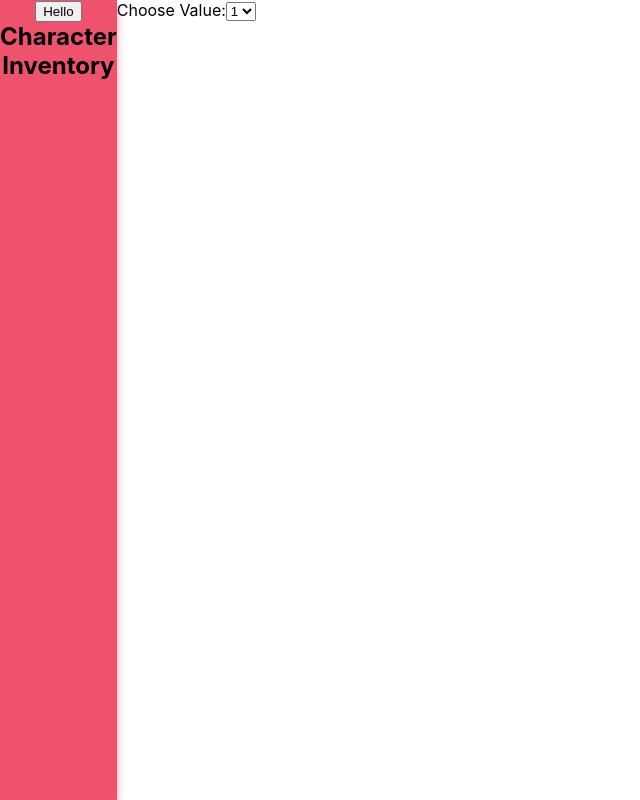
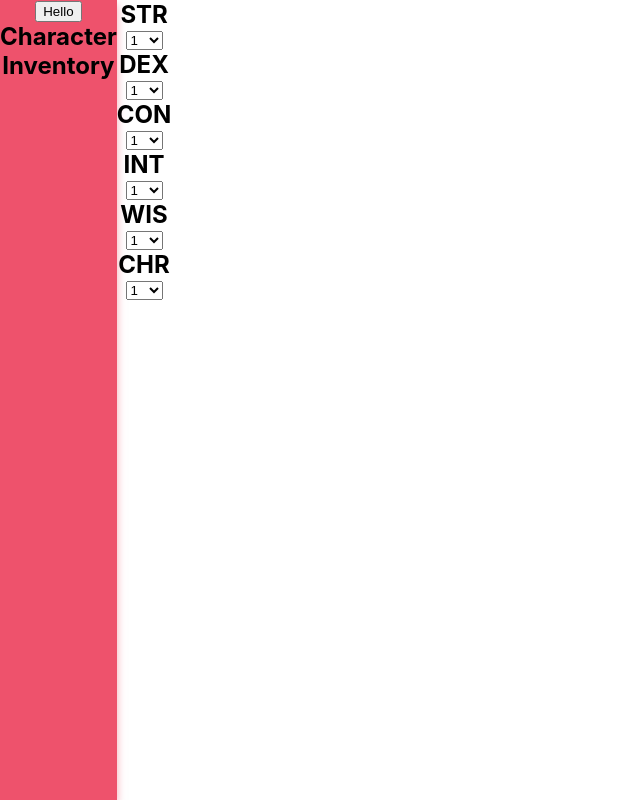
Before and after one commit to Ibirn/charsheet, a React (Create React App) app: page / in a window 1280 px wide. Both pictures are taken after a click on the item "Character". Shown: the whole page, without its empty margins (0-640 px from the left). Built offline with nearby package versions, Linux system fonts and the light colour scheme; no server answers.

Commit message:
Add dropdowns for stat boxes, partial state

```diff
--- a/src/App.js
+++ b/src/App.js
@@ -1,4 +1,3 @@
-import logo from "./logo.svg";
 import "./App.css";
 import React, { useEffect, useState } from "react";
 import axios from "axios";
@@ -6,11 +5,10 @@ import Navbar from "./components/Navbar";
 import useVisualMode from "./hooks/useVisualMode";
 import Charsheet from "./components/Charsheet";
 import Inventory from "./components/Inventory";
-const CHAR = "CHAR";
 
 function App() {
   const [message, setMessage] = useState("");
-  const { transition, back, mode } = useVisualMode();
+  const { transition, mode } = useVisualMode();
 
   useEffect(() => {
     axios.get(`/api/data`).then((response) => {
--- a/src/components/Charsheet.jsx
+++ b/src/components/Charsheet.jsx
@@ -1,16 +1,15 @@
 import React from "react";
+import FiveEStat from "./FiveEStat";
 
 export default function Charsheet(props) {
   return (
     <div>
-      <label for="strength">Choose Value:</label>
-
-      <select name="strength" id="strength">
-        <option value="1">1</option>
-        <option value="2">2</option>
-        <option value="3">3</option>
-        <option value="4">4</option>
-      </select>
+      <h2>STR</h2> <FiveEStat name={"STR"} />
+      <h2>DEX</h2> <FiveEStat name={"DEX"} />
+      <h2>CON</h2> <FiveEStat name={"CON"} />
+      <h2>INT</h2> <FiveEStat name={"INT"} />
+      <h2>WIS</h2> <FiveEStat name={"WIS"} />
+      <h2>CHR</h2> <FiveEStat name={"CHR"} />
     </div>
   );
 }
--- /dev/null
+++ b/src/components/FiveEStat.jsx
@@ -0,0 +1,30 @@
+import React, { useEffect } from "react";
+import useCharacterData from "../hooks/useCharacterData";
+
+export default function FiveEStat(props) {
+  const { sheet, setSheet } = useCharacterData();
+  useEffect(() => {
+    for (let i = 1; i <= 20; i++) {
+      let select = document.getElementById(`stat${props.name}`);
+      let option = document.createElement("OPTION");
+      select.options.add(option);
+      option.text = i;
+      option.value = i;
+    }
+  });
+  console.log("ahhh state", sheet);
+
+  return (
+    <>
+      <select
+        onChange={(e) =>
+          setSheet((prev) => ({
+            ...prev,
+            [props.name]: Number(e.target.value),
+          }))
+        }
+        id={`stat${props.name}`}
+      ></select>
+    </>
+  );
+}
--- /dev/null
+++ b/src/hooks/useCharacterData.jsx
@@ -0,0 +1,14 @@
+import { useState, useEffect } from "react";
+
+export default function useVisualMode(initMode) {
+  const [sheet, setSheet] = useState({
+    STR: 1,
+    DEX: 1,
+    CON: 1,
+    INT: 1,
+    WIS: 1,
+    CHR: 1,
+  });
+
+  return { sheet, setSheet };
+}
```
